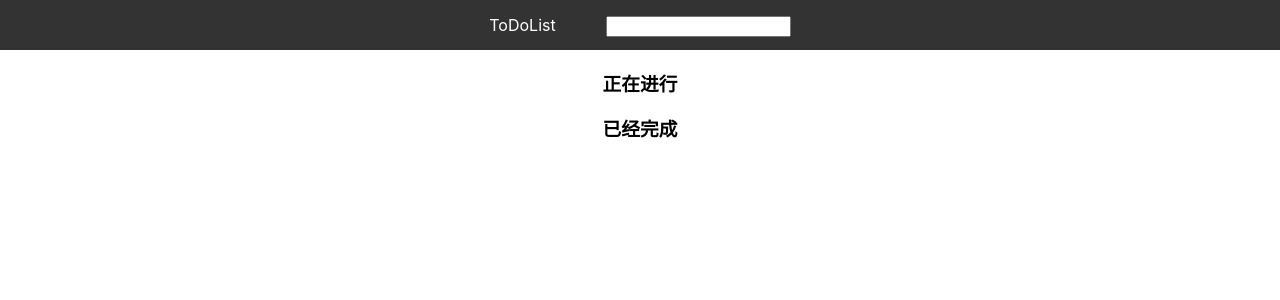
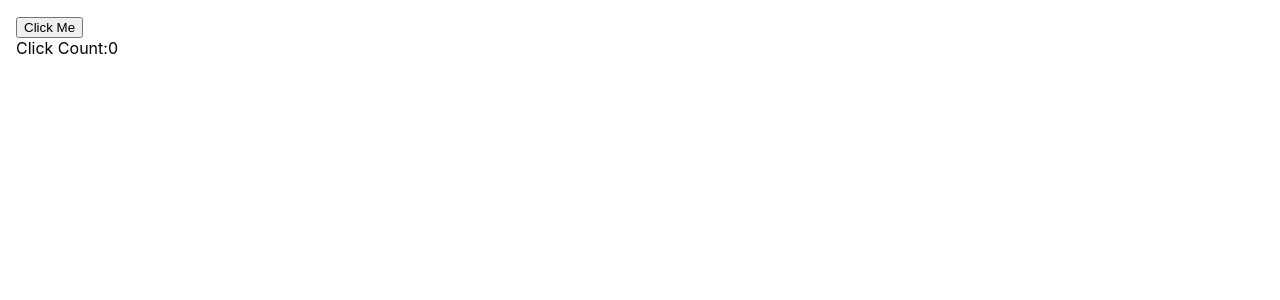
Before and after one commit to xian1989717/react-todo-list, a React (Create React App) app: page / in a window 1280 px wide. Shown: the top 300 px of the page. Built offline with nearby package versions, Linux system fonts and the light colour scheme.

Commit message:
提交代码

```diff
--- a/src/App.js
+++ /dev/null
@@ -1,134 +0,0 @@
-import React from 'react';
-
-const style = {
-  textAlign: 'center'
-}
-const divStyle = {
-  background: 'rgba(47, 47, 47, 0.98)',
-  height: '50px',
-  lineHeight: '50px',
-  color: 'white'
-}
-const inputStyle = {
-  marginLeft: '50px'
-}
-const buttonStyle = {
-  margin: '0px 0px 0px 100px'
-}
-
-class Test extends React.Component {
-  constructor(props) {
-    super(props);
-    this.state = {
-      value: '',
-      doneList: [],
-      doingList: [],
-      index: 1
-    }
-    this.cacheValue = ''
-  }
-  change = (e) => {
-    this.setState({
-      value: e.target.value
-    })
-  }
-  onKeyup = (e) => {
-    if (e.keyCode === 13) {
-      const arr = [...this.state.doingList]
-      let index = this.state.index
-      arr.push({ key: index, value: this.state.value })
-      this.setState({
-        doingList: arr,
-        value: '',
-        index: index + 1
-      })
-    }
-  }
-  clickDoing = (e, key) => {
-    const doingArr = [...this.state.doingList]
-    const doingIndex = doingArr.findIndex(item => item.key === key)
-    doingArr.splice(doingIndex, 1)
-    this.setState({
-      doingList: doingArr,
-      value: ''
-    })
-  }
-  click = (e, key) => {
-    const doneArr = [...this.state.doneList]
-    const doneIndex = doneArr.findIndex(item => item.key === key)
-    doneArr.splice(doneIndex, 1)
-    this.setState({
-      doneList: doneArr,
-      value: ''
-    })
-  }
-  liClick = (e, key) => {
-    const index = this.state.doingList.findIndex(item => item.key === key)
-    this.state.doneList.push(this.state.doingList[index])
-    this.setState({
-      doneList: this.state.doneList
-    })
-    this.state.doingList.splice(index, 1)
-    this.setState({
-      doingList: this.state.doingList
-    })
-  }
-  render () {
-    const doingList = []
-    const doneList = []
-    this.state.doingList.forEach(item => {
-      doingList.push(<li
-        style={{ height: '32px', lineHeight: '24px' }}>
-        <span
-          style={{ display: 'inlineBlock', width: '100px' }}
-          key={item.key}
-          onClick={(event) => { this.liClick(event, item.key) }}>
-          {item.value}
-        </span>
-        <button
-          style={buttonStyle}
-          onClick={(event) => { this.clickDoing(event, item.key) }}>
-          删除
-          </button>
-      </li>)
-    })
-    this.state.doneList.forEach(item => {
-      doneList.push(<li
-        style={{ height: '32px', lineHeight: '24px' }}>
-        <span
-          key={item.key}>
-          {item.value}
-        </span>
-        <button
-          style={buttonStyle}
-          onClick={(event) => { this.click(event, item.key) }}>
-          删除
-          </button>
-      </li>)
-    })
-    return (
-      <div
-        style={style} >
-        <div
-          style={divStyle}
-        >
-          ToDoList
-          <input
-            style={inputStyle}
-            type="text"
-            value={this.state.value}
-            onChange={(event) => { this.change(event) }}
-            onKeyUp={this.onKeyup} />
-        </div>
-        <h3>正在进行</h3>
-        <ul>
-          {doingList}
-        </ul>
-        <h3>已经完成</h3>
-        <ul>
-          {doneList}
-        </ul>
-      </div>)
-  }
-}
-export default Test;
--- /dev/null
+++ b/src/ClickCounter.js
@@ -0,0 +1,30 @@
+import React, { Component } from 'react';
+class ClickCounter extends Component {
+  constructor(props) {
+    super(props)
+    this.onClickButton = this.onClickButton.bind(this)
+    this.state = { count: 0 }
+  }
+  onClickButton () {
+    this.setState({ count: this.state.count + 1 })
+  }
+  render () {
+    const countStyle = {
+      margin: '16px'
+    }
+    return (
+      <div
+        style={countStyle}>
+        <button
+          onClick={this.onClickButton}>
+          Click Me
+        </button>
+        <div>
+          Click Count:{this.state.count}
+        </div>
+      </div>
+    )
+  }
+}
+
+export default ClickCounter
--- a/src/index.js
+++ b/src/index.js
@@ -1,12 +1,12 @@
 import React from 'react';
 import ReactDOM from 'react-dom';
 import './index.css';
-import App from './App';
+import ClickCounter from './ClickCounter';
 import * as serviceWorker from './serviceWorker';
 
 ReactDOM.render(
   <React.StrictMode>
-    <App />
+    <ClickCounter />
   </React.StrictMode>,
   document.getElementById('root')
 );
```
